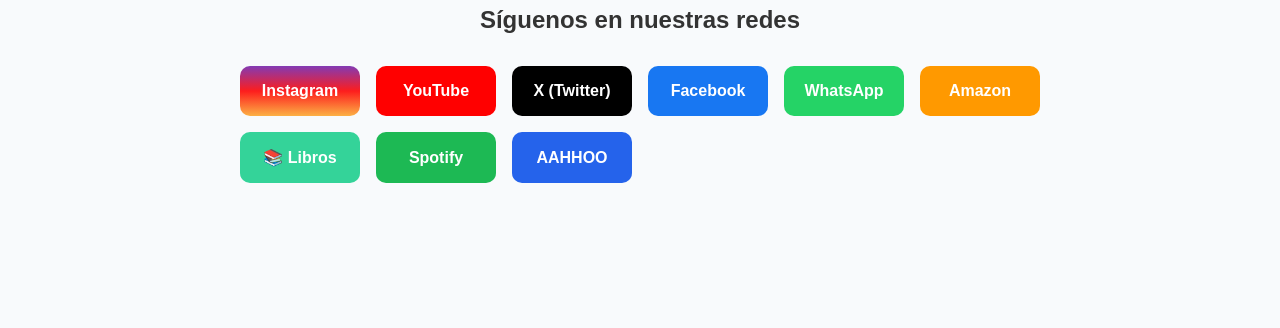
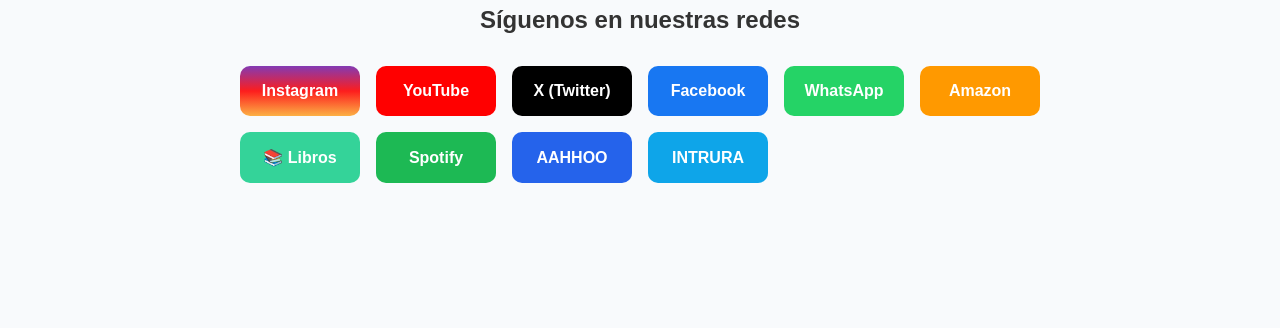
Before and after one commit to j2moya/pidasalud-web, a plain HTML site: page index.html in a window 1280 px wide. Shown: the part 840-1168 px from the top of the page. Drawn offline with Linux system fonts and the light colour scheme.

Commit message:
Update index.html
add boton intrura

```diff
--- a/index.html
+++ b/index.html
@@ -76,6 +76,7 @@
       <a href="/amazon/" class="social-button" style="background: #34d399;">📚 Libros</a> <!-- Aquí lo agregamos -->
       <a href="https://open.spotify.com/show/2ulPvbXVQt4EkWAKJprAx7" target="_blank" class="social-button" style="background: #1db954;">Spotify</a>
       <a href="https://aahhoo.com" target="_blank" class="social-button" style="background: #2563eb;">AAHHOO</a>
+      <a href="https://intrura.vhx.tv/browse" target="_blank" class="social-button" style="background: #0ea5e9;">INTRURA</a>
     </div>
 
 
```
